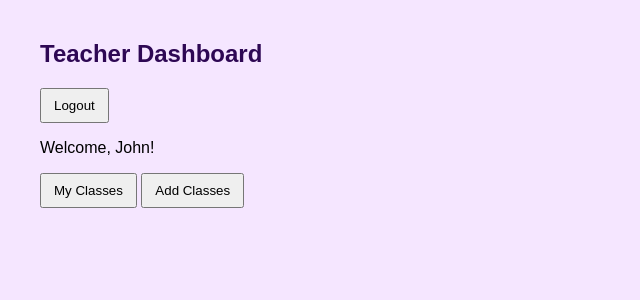
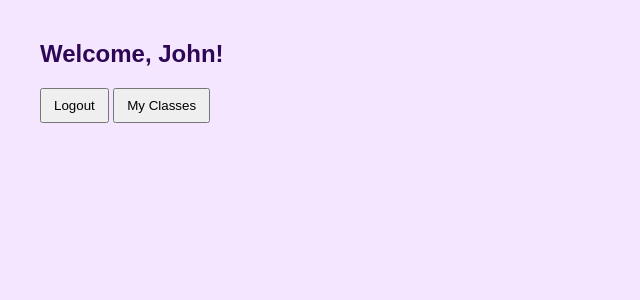
Before and after one commit to PeriBomb/CSE-108-Lab08, a Flask app: page /teacher/dashboard in a window 1280 px wide. Shown: the top 300 px of the page, without its empty margins (0-640 px from the left). Run offline with Flask 3, Linux system fonts and the light colour scheme; a user stored in the database is signed in.

Commit message:
Remove "Add Classes" button from teacher dashboard

```diff
--- a/templates/teacher_dashboard.html
+++ b/templates/teacher_dashboard.html
@@ -7,12 +7,10 @@
         <title>Teacher Dashboard</title>
     </head>
 <body>
-    <h2>Teacher Dashboard</h2>
+    <h2>Welcome, {{ current_user.first_name }}!</h2>
     <form action="/logout" method="GET" style="display:inline;">
         <button type="submit">Logout</button>
     </form>
-    <p>Welcome, {{ current_user.first_name }}!</p>
     <button onclick="showTab('my-classes')">My Classes</button>
-    <button onclick="showTab('add-classes')">Add Classes</button>
 </body>
 </html>
```
